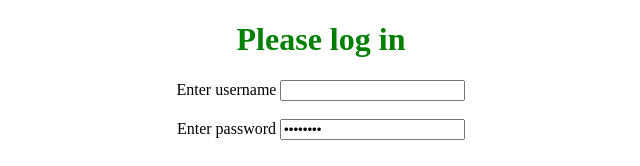
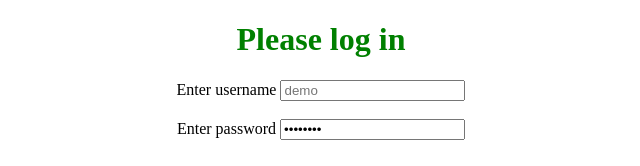
Before and after one commit to johank16/reactPractice, a React app in the folder gallery/: page / in a window 1280 px wide. Shown: the top 166 px of the page, without its empty margins (319-959 px from the left). Built offline with nearby package versions, Linux system fonts and the light colour scheme.

Commit message:
placeholder username

```diff
--- a/gallery/src/client/App.js
+++ b/gallery/src/client/App.js
@@ -129,7 +129,7 @@ function LoginPage(props) {
   return (<div className='LoginPage'>
             <h1>Please log in</h1>
             <form>
-              <label className={props.username == '' ? 'input-error' : 'input'}>Enter username <input type='text' onChange={(event) => props.setUsername(event.target.value)}></input></label><br /><br />
+              <label className={props.username == '' ? 'input-error' : 'input'}>Enter username <input type='text' placeholder='demo' onChange={(event) => props.setUsername(event.target.value)}></input></label><br /><br />
               <label className={passwordField == '' ? 'input-error' : 'input'}>Enter password <input type='password' value='password' onChange={updatePasswordField}></input></label>
               <h6>The password has been hardcoded to always work</h6>
               <button onClick={submitLogin}>Submit</button>
```
